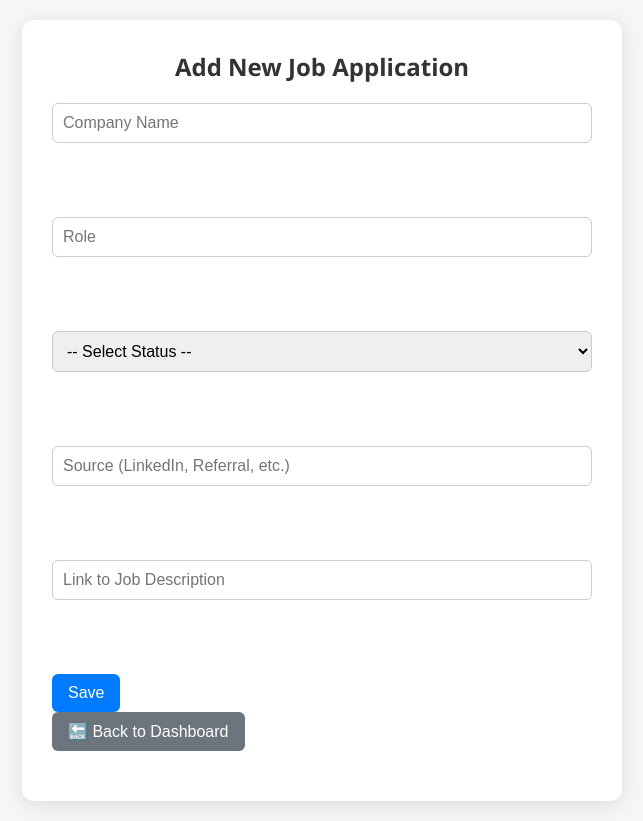
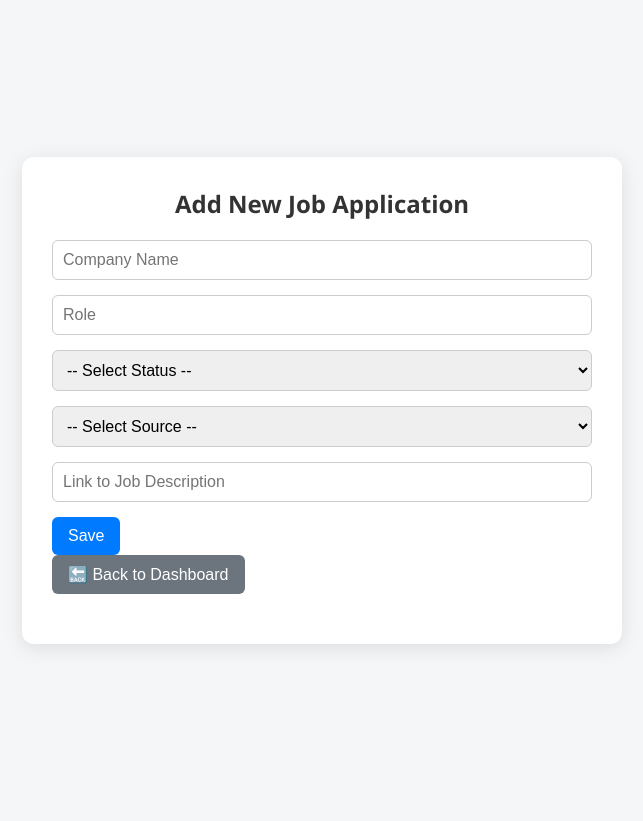
Before and after one commit to Iamaksingh/JobTraker, a plain HTML site: page jobtrackr-frontend/add.html in a window 1280 px wide. Shown: the whole page, without its empty margins (318-961 px from the left). After the commit the page ends 800 px from the top, so only its background shows below. Drawn offline with Linux system fonts and the light colour scheme.

Commit message:
improved UI

```diff
--- a/jobtrackr-frontend/add.html
+++ b/jobtrackr-frontend/add.html
@@ -1,16 +1,18 @@
 <!DOCTYPE html>
 <html lang="en">
+
 <head>
   <meta charset="UTF-8">
   <title>Add Job Application</title>
   <link rel="stylesheet" href="style.css" />
 </head>
+
 <body>
   <div class="container">
     <h2>Add New Job Application</h2>
     <form id="applicationForm">
-    <input type="text" id="company" placeholder="Company Name" required /><br><br>
-    <input type="text" id="role" placeholder="Role" required /><br><br>
+      <input type="text" id="company" placeholder="Company Name" required />
+      <input type="text" id="role" placeholder="Role" required />
       <select id="status" required>
         <option value="">-- Select Status --</option>
         <option value="Applied">Applied</option>
@@ -18,9 +20,15 @@
         <option value="Rejected">Rejected</option>
         <option value="Offer">Offer</option>
         <option value="Converted">Converted</option>
-    </select><br><br>
-    <input type="text" id="source" placeholder="Source (LinkedIn, Referral, etc.)" required /><br><br>
-    <input type="url" id="jdLink" placeholder="Link to Job Description" required /><br><br>
+      </select>
+      <select id="source" required>
+        <option value="">-- Select Source --</option>
+        <option value="LinkedIn">LinkedIn</option>
+        <option value="Referral">Referral</option>
+        <option value="Website">Website</option>
+        <option value="Other">Other</option>
+      </select>
+      <input type="url" id="jdLink" placeholder="Link to Job Description" required />
 
       <button type="submit">Save</button>
     </form>
@@ -29,4 +37,5 @@
   </div>
   <script type="module" src="./scripts/add.js"></script>
 </body>
+
 </html>
```
Also changed, not shown: jobtrackr-frontend/dashboard.html (+2 -3 lines). Lines whose indentation alone changed are shown as unchanged.
